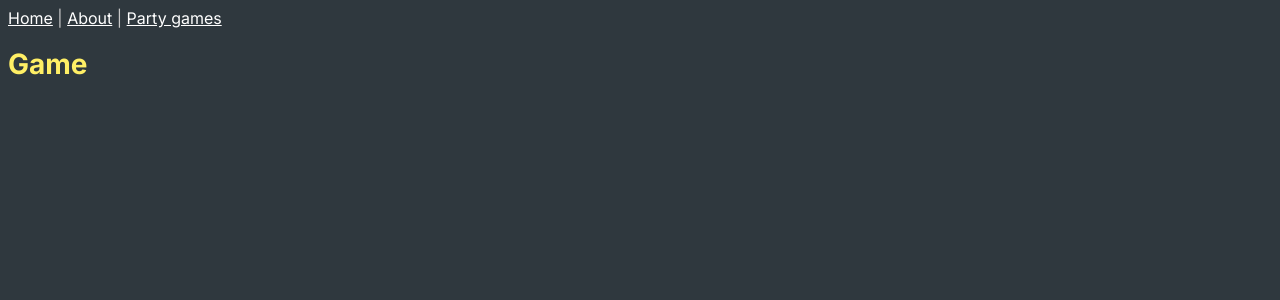
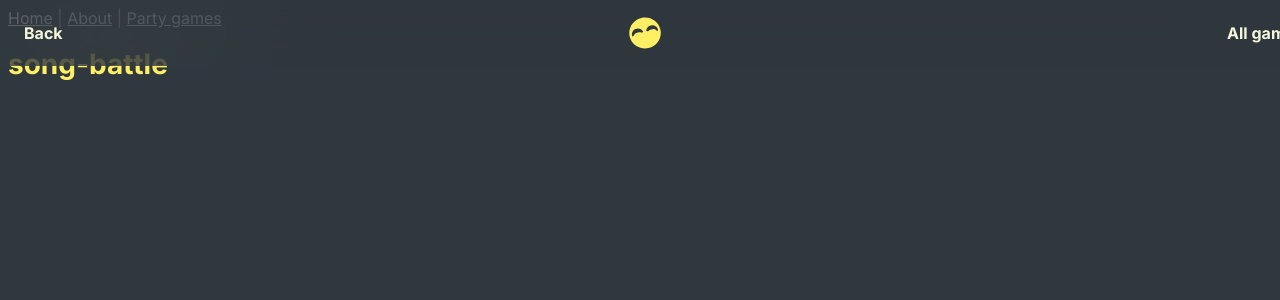
Before and after one commit to daankuhlmann25/social-project, a Vue app: page /party-games/song-battle in a window 1280 px wide. Shown: the top 300 px of the page. Built offline with nearby package versions, Linux system fonts and the light colour scheme.

Commit message:
Started working on Game view and styling on Home

```diff
--- a/src/assets/css/style.css
+++ b/src/assets/css/style.css
@@ -1 +1 @@
-body{background-color:#2F383E;font-family:Inter,Helvetica,sans-serif;color:#C7C7C7}p{font-size:14px;line-height:20px;margin-bottom:1em}a{color:#fff}h1{color:#FFEF65;font-size:28px;font-weight:700}h2{color:#E65F5C;font-size:12px;font-weight:700;letter-spacing:1.2px;text-transform:uppercase}
+body{background-color:#2F383E;font-family:Inter,Helvetica,sans-serif;color:#C7C7C7}p{font-size:14px;line-height:20px;margin-bottom:1em}a{color:#fff}h1{color:#FFEF65;font-size:28px;font-weight:700}h2{color:#E65F5C;font-size:12px;font-weight:700;letter-spacing:1.2px;text-transform:uppercase}.home h1{color:#8D959A;font-weight:500;font-size:16px;line-height:21px;text-align:center}header{position:fixed;padding:16px 24px;left:0px;top:0px;width:100%;display:flex;align-items:center;justify-content:space-between;background:rgba(47,56,62,0.7);backdrop-filter:blur(48px)}header .logo{width:34px;height:34px}header a{color:#F5F7DC;font-weight:700;text-decoration:none}
--- a/src/assets/less/style.less
+++ b/src/assets/less/style.less
@@ -29,3 +29,41 @@ h2 {
   letter-spacing: 1.2px;
   text-transform: uppercase;
 }
+
+// Home
+
+.home h1 {
+  color: @cool-grey;
+  font-weight: 500;
+  font-size: 16px;
+  line-height: 21px;
+  text-align: center;
+}
+
+// Header
+
+header {
+  position: fixed;
+  padding: 16px 24px;
+  left: 0px;
+  top: 0px;
+  width: 100%;
+
+  display: flex;
+  align-items: center;
+  justify-content: space-between;
+
+  background: rgba(47, 56, 62, 0.7);
+  backdrop-filter: blur(48px);
+}
+
+header .logo {
+  width: 34px;
+  height: 34px;
+}
+
+header a {
+  color: @pale-glow;
+  font-weight: 700;
+  text-decoration: none;
+}
--- a/src/views/Game.vue
+++ b/src/views/Game.vue
@@ -1,5 +1,22 @@
 <template>
     <div class="game">
-        <h1>Game</h1>
+        <header>
+            <a @click="$router.go(-1)">Back</a>
+            <img class="logo" alt="Social.gg logo" src="../assets/logo.svg" />
+            <a href="#">All games</a>
+        </header>
+        <h1>{{$route.params.gameName}}</h1>
     </div>
 </template>
+
+<script>
+export default {
+    mounted() {
+        console.log(this.$route);
+    }
+}
+</script>
+
+<style scoped>
+
+</style>
--- a/src/views/Home.vue
+++ b/src/views/Home.vue
@@ -1,6 +1,7 @@
 <template>
   <div class="home">
     <img alt="Social.gg logo" src="../assets/logo.svg" />
+    <h1>Play social games at home with your friends.</h1>
   </div>
 </template>
 
@@ -14,3 +15,7 @@ export default {
   }
 };
 </script>
+
+<style scoped>
+
+</style>
```
